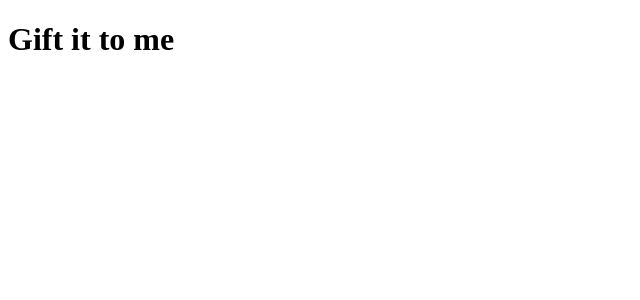
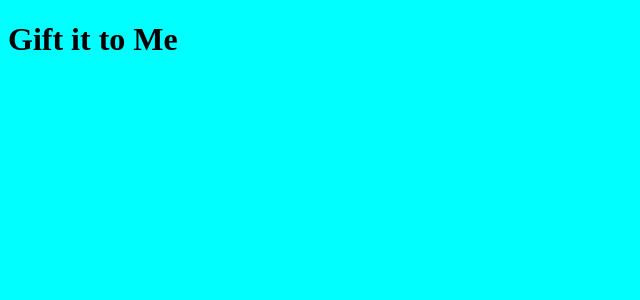
Before and after one commit to Zumbiii/gift-it-to-me, a Nuxt app: page / in a window 1280 px wide. Shown: the top 300 px of the page, without its empty margins (0-640 px from the left). Built offline with nearby package versions, Linux system fonts and the light colour scheme.

Commit message:
Add config

```diff
--- a/app.vue
+++ b/app.vue
@@ -1,5 +1,6 @@
 <template>
-  <div>
-    <h1>Gift it to me</h1>
-  </div>
+  <NuxtLayout>
+    <NuxtPage />
+  </NuxtLayout>
 </template>
+<script setup></script>
--- /dev/null
+++ b/assets/styles/_colors.scss
@@ -0,0 +1 @@
+$c-blue: cyan;
--- /dev/null
+++ b/assets/styles/styles.scss
@@ -0,0 +1 @@
+@import "~/assets/styles/_colors.scss";
--- a/nuxt.config.ts
+++ b/nuxt.config.ts
@@ -1,4 +1,14 @@
 // https://nuxt.com/docs/api/configuration/nuxt-config
 export default defineNuxtConfig({
-  devtools: { enabled: true }
+  devtools: { enabled: true },
+  vite: {
+    css: {
+      preprocessorOptions: {
+        scss: {
+          additionalData: '@import "@/assets/styles/styles.scss";',
+        }
+      }
+    }
+  }
+
 })
--- a/package.json
+++ b/package.json
@@ -12,6 +12,8 @@
   "devDependencies": {
     "@nuxt/devtools": "latest",
     "nuxt": "^3.8.2",
+    "nuxt-vite": "^0.3.5",
+    "sass": "^1.69.5",
     "vue": "^3.3.12",
     "vue-router": "^4.2.5"
   }
--- /dev/null
+++ b/pages/index.vue
@@ -0,0 +1,8 @@
+<template>
+  <h1>Gift it to Me</h1>
+</template>
+<style lang="scss">
+body {
+  background-color: $c-blue;
+}
+</style>
```
Also changed, not shown: 1 other file (tests, documents, lock files or other folders).
